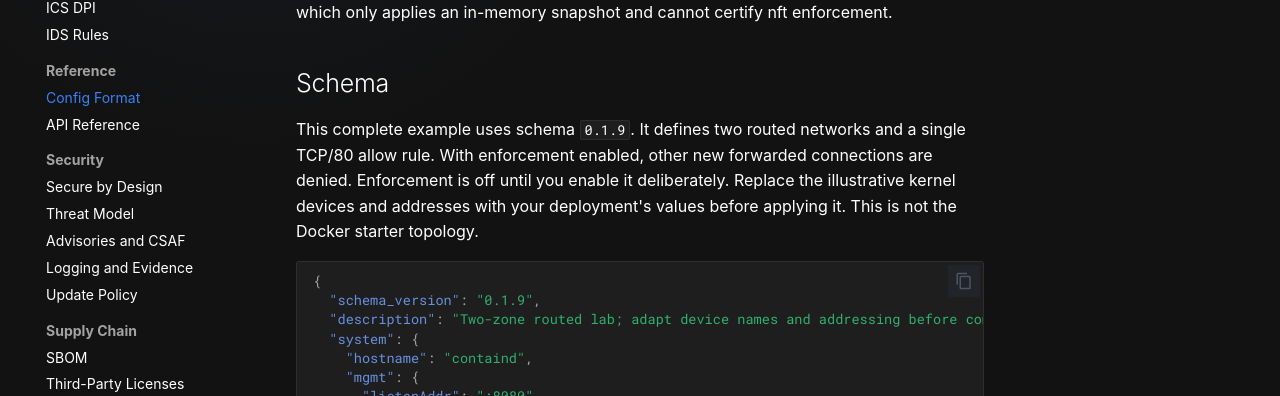
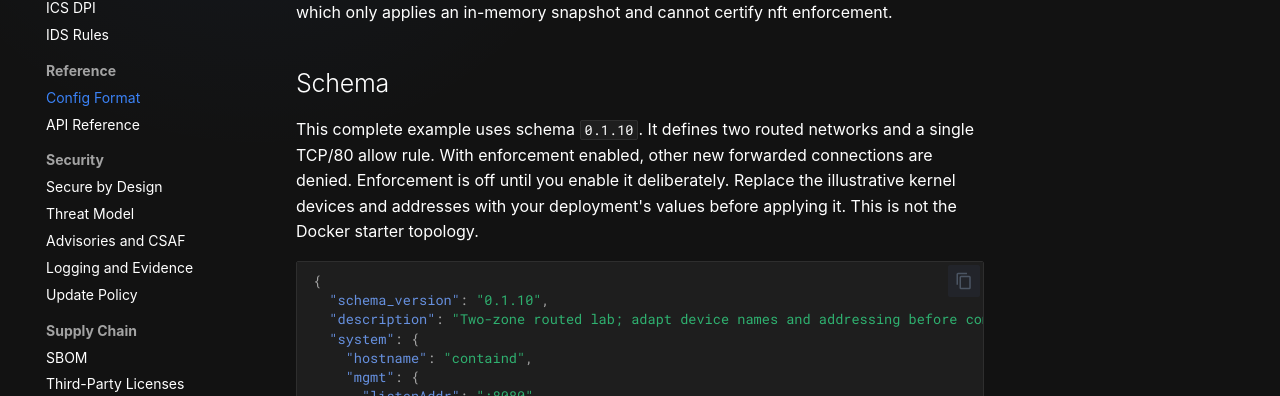
Before and after one commit to tonylturner/containd, an MkDocs documentation site: the page built from docs/mkdocs/config-format.md, in a window 1280 px wide and 900 px high. Shown: the part 401-797 px from the top of the window. Built offline with MkDocs 1.6.1 and Material for MkDocs 9.7.7, drawn with Linux system fonts in a browser that asks for light colours.

Commit message:
Config format example uses schema 0.1.10

````diff
--- a/docs/mkdocs/config-format.md
+++ b/docs/mkdocs/config-format.md
@@ -15,7 +15,7 @@ snapshot and cannot certify nft enforcement.
 
 ## Schema
 
-This complete example uses schema `0.1.9`. It defines two routed networks and a
+This complete example uses schema `0.1.10`. It defines two routed networks and a
 single TCP/80 allow rule. With enforcement enabled, other new forwarded
 connections are denied. Enforcement is off until you enable it deliberately. Replace the illustrative kernel devices and
 addresses with your deployment's values before applying it. This is not the
@@ -23,7 +23,7 @@ Docker starter topology.
 
 ```json
 {
-  "schema_version": "0.1.9",
+  "schema_version": "0.1.10",
   "description": "Two-zone routed lab; adapt device names and addressing before committing",
   "system": {
     "hostname": "containd",
````
